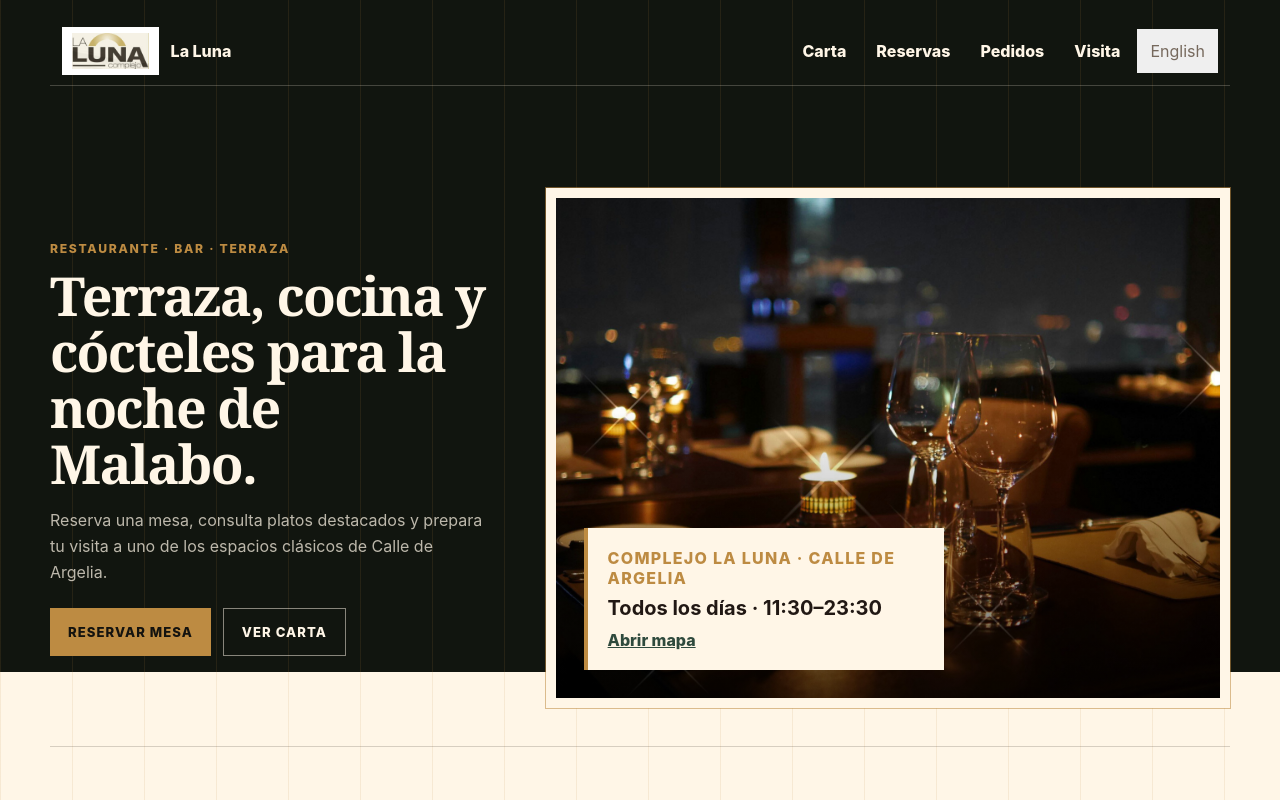
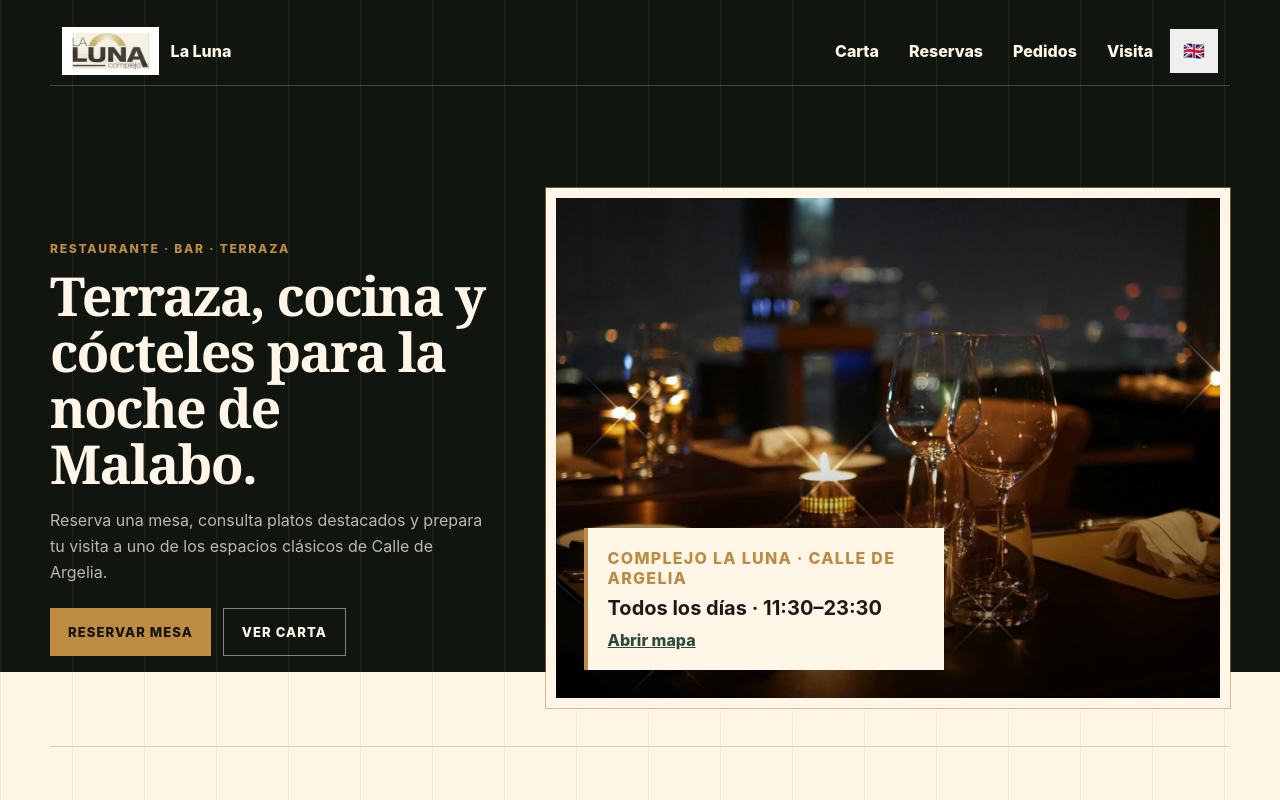
Before and after one commit to bechirobob/la-luna-malabo, a React (Vite) app: page / in a window 1280 px wide. Shown: the top 800 px of the page. Built offline with nearby package versions, Linux system fonts and the light colour scheme.

Commit message:
Use flag language switcher

```diff
--- a/src/App.css
+++ b/src/App.css
@@ -683,3 +683,9 @@ input:focus-visible,select:focus-visible,textarea:focus-visible,a:focus-visible,
 
 
 .lang-toggle { cursor: pointer; font: inherit; }
+
+.flag-icon {
+  display: inline-block;
+  font-size: 1.1rem;
+  line-height: 1;
+}
--- a/src/App.tsx
+++ b/src/App.tsx
@@ -232,7 +232,7 @@ function App() {
           <a href="#reservas">{copy.bookings}</a>
           <a href="#pedidos">{copy.orders}</a>
           <a href="#visita">{copy.visit}</a>
-          <button className="lang-toggle" type="button" aria-label={copy.langLabel} onClick={() => setLanguage(language === 'es' ? 'en' : 'es')}>{copy.switcher}</button>
+          <button className="lang-toggle" type="button" aria-label={copy.langLabel} title={copy.langLabel} onClick={() => setLanguage(language === 'es' ? 'en' : 'es')}><span className="flag-icon" aria-hidden="true">{language === 'es' ? '🇬🇧' : '🇪🇸'}</span></button>
         </div>
       </nav>
 
```
